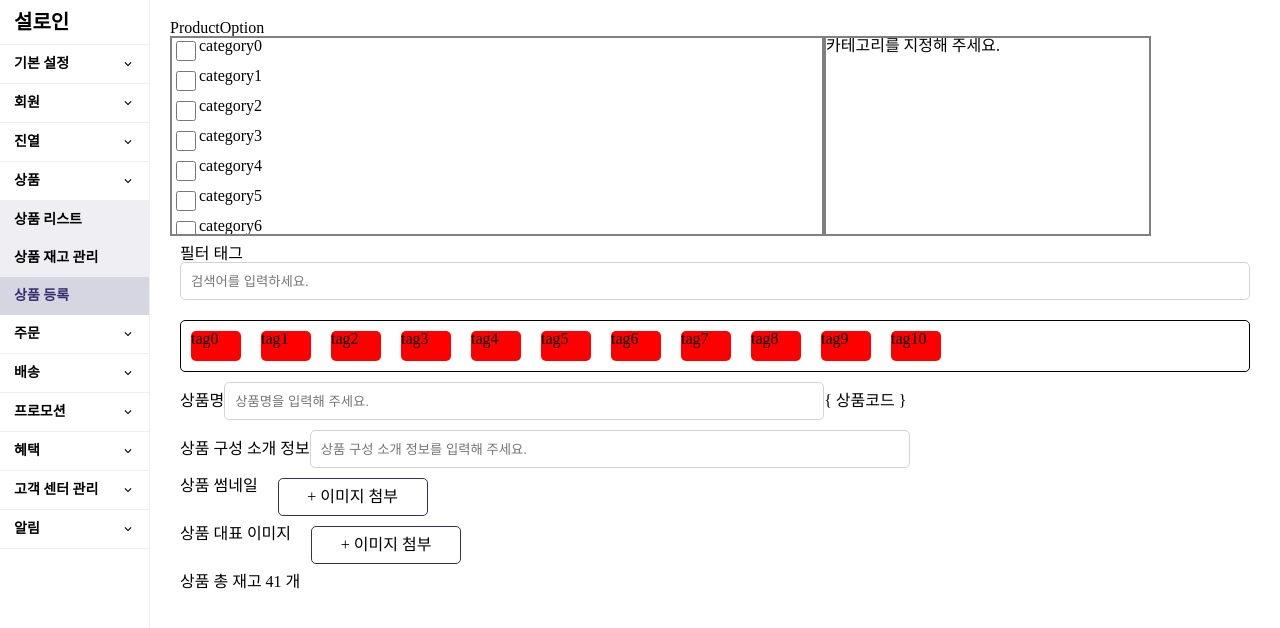
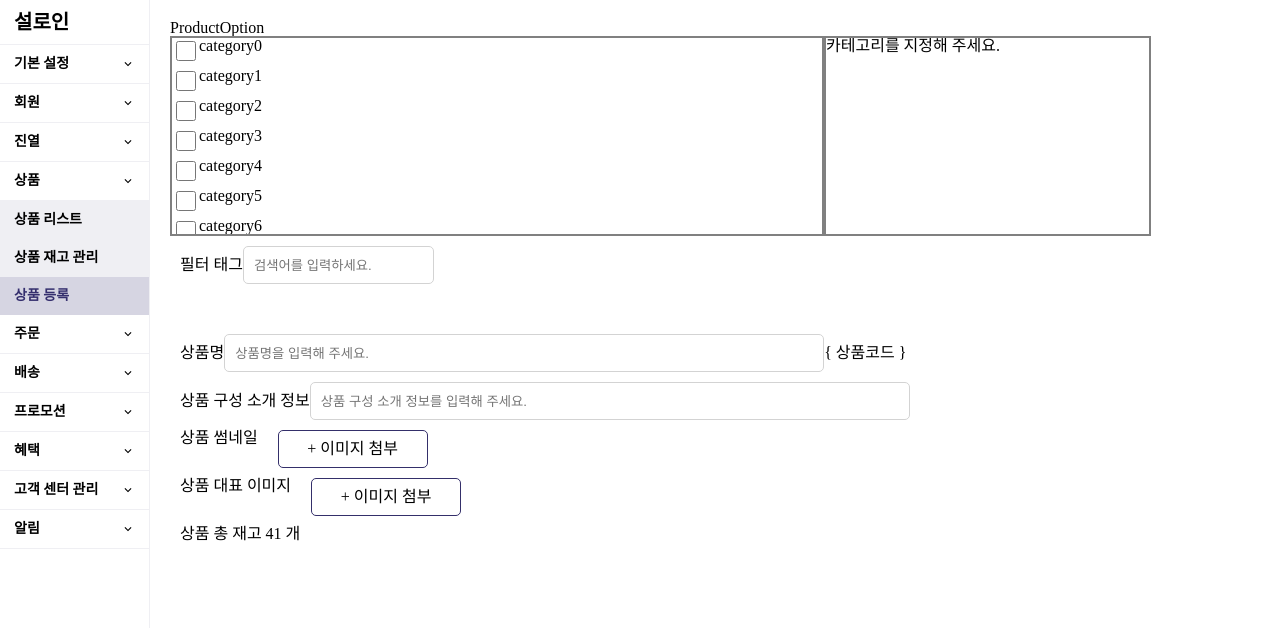
Before and after one commit to 2201infinity/adm_product_add, a React (Create React App) app: page / in a window 1280 px wide. Shown: the top 628 px of the page. Built offline with nearby package versions, Linux system fonts and the light colour scheme.

Commit message:
feat: 태그 검색창 포커스 시 전체 태그 출력 기능

```diff
--- a/src/components/common/Button.js
+++ b/src/components/common/Button.js
@@ -22,7 +22,7 @@ const StyledButton = styled.button`
 
   &:active,
   &:hover {
-    background: var(--button-hover-bg-color, #000080);
+    background: var(--button-hover-bg-color, #e8eaf6);
   }
 
   &:disabled {
--- a/src/components/common/FilterTag.js
+++ b/src/components/common/FilterTag.js
@@ -1,14 +1,14 @@
-import React, { useEffect } from "react";
+import React, { useEffect, useRef } from "react";
 import { useState } from "react";
 import styled from "styled-components";
 import Input from "components/common/Input";
 import Button from "components/common/Button";
 
 const tags = [
-  { id: "0", name: "tag0", checked: false },
-  { id: "1", name: "tag1", checked: false },
-  { id: "2", name: "tag2", checked: false },
-  { id: "3", name: "tag3", checked: false },
+  { id: "0", name: "베스트", checked: false },
+  { id: "1", name: "베나라", checked: false },
+  { id: "2", name: "베베", checked: false },
+  { id: "3", name: "한우", checked: false },
   { id: "4", name: "tag4", checked: false },
   { id: "5", name: "tag5", checked: false },
   { id: "6", name: "tag6", checked: false },
@@ -22,56 +22,74 @@ function FilterTag() {
   const [tagList, setTagList] = useState(tags);
   const [focusOn, setFocusOn] = useState(false);
   const [query, setQuery] = useState("");
-
+  const [searchResult, setSearchResult] = useState([]);
+  const divRef = useRef();
   const onToggleChecked = (id) => {
     setTagList((prev) =>
       prev.map((item) =>
         item.id === id ? { ...item, checked: !item.checked } : item
       )
     );
+    setQuery("");
   };
 
   const onClick = (id) => {
     onToggleChecked(id);
   };
 
-  const onFocusInput = () => {
-    setFocusOn((prev) => !prev);
-  };
-
   const onChange = (e) => {
     setQuery(e.target.value);
   };
 
+  useEffect(() => {
+    filterItems(tags, query);
+  }, [query]);
+
   const filterItems = (items, query) => {
     query = query.toLowerCase();
-    return items.filter((item) =>
-      item.name.split(" ").some((word) => word.toLowerCase().startsWith(query))
+    setSearchResult(
+      items.filter((item) =>
+        item.name
+          .split(" ")
+          .some((word) => word.toLowerCase().startsWith(query))
+      )
     );
   };
-  const searchResult = filterItems(tags, query);
 
   useEffect(() => {
-    console.log(query);
-  }, [query]);
+    function hco(e) {
+      if (divRef.current && !divRef.current.contains(e.target)) {
+        console.log("나갔다");
+        setFocusOn(false);
+      }
+    }
+    document.addEventListener("mousedown", hco);
+    return () => {
+      document.removeEventListener("mousedown", hco);
+    };
+  }, [divRef]);
+
   return (
+    <>
       <FilterBox>
+        <div ref={divRef}>
           <span>필터 태그</span>
           <Input
+            type="text"
             value={query}
             onChange={onChange}
-        onClick={onFocusInput}
+            onFocus={() => setFocusOn(true)}
             placeholder="검색어를 입력하세요."
           />
 
-      {focusOn && <span>지정된 필터 태그</span>}
+          {focusOn && <p>지정된 필터 태그</p>}
           <SelectedTagList>
             {tagList.map((item) => (
               <React.Fragment key={`tag_list${item.id}`}>
                 {item.checked && (
                   <SelectedTag>
                     {item.name}
-                <Button size="sm" onClick={() => onClick(item.id)}>
+                    <Button size="xm" onClick={() => onClick(item.id)}>
                       x
                     </Button>
                   </SelectedTag>
@@ -80,64 +98,67 @@ function FilterTag() {
             ))}
           </SelectedTagList>
 
-      <List>
-        {searchResult.map((tag) => (
-          <Tag>{tag.name}</Tag>
-        ))}
-      </List>
-
-      {!searchResult && focusOn && (
+          {focusOn && (
             <TagList>
-          {tags.map((item) => (
-            <React.Fragment key={`tag_list${item.id}`}>
+              {searchResult.length !== 0 ? (
+                searchResult.map((item) => (
+                  <React.Fragment key={`search_tag_list${item.id}`}>
                     {!item.checked && (
-                <Tag onClick={() => onClick(item.id)}>{item.name}</Tag>
+                      <Tag onMouseDown={() => onClick(item.id)}>
+                        {item.name}
+                      </Tag>
                     )}
                   </React.Fragment>
-          ))}
+                ))
+              ) : (
+                <p> 검색 결과가 존재하지 않습니다.</p>
+              )}
             </TagList>
           )}
+        </div>
       </FilterBox>
+    </>
   );
 }
 
 export default FilterTag;
 
 const FilterBox = styled.div`
-  width: 100;
+  width: 100%;
   margin: 10px;
   display: flex;
   flex-direction: column;
 `;
+
 const TagList = styled.div`
-  width: 100;
   display: flex;
-  justify-content: center;
   height: 60px;
+  width: 100%;
   overflow-y: scroll;
-  height: 90px;
+  height: 100px;
 `;
+
 const Tag = styled.div`
   display: inline;
-  margin: 10px;
-  background-color: red;
+  margin: 2px;
+  border: 1px solid;
   height: 30px;
-  width: 50px;
+  width: 60px;
   border-radius: 5px;
+  cursor: pointer;
 `;
 
 const SelectedTagList = styled.div`
   display: flex;
+  height: 20px;
   margin: 10px;
-  width: 100;
+  width: 100%;
+  z-index: 9999;
+  position: relative;
 `;
 
 const SelectedTag = styled.div`
   border: 1px solid;
   border-radius: 5px;
+  margin: 2px;
 `;
-const List = styled.div`
-  border: 1px solid;
-  border-radius: 5px;
-  display: flex;
-`;
```
Lines whose indentation alone changed are shown as unchanged.
